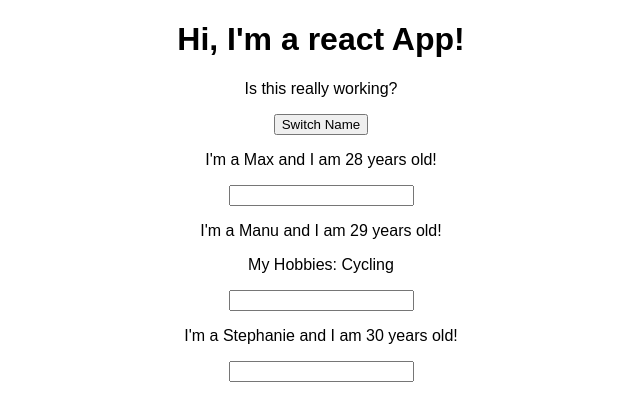
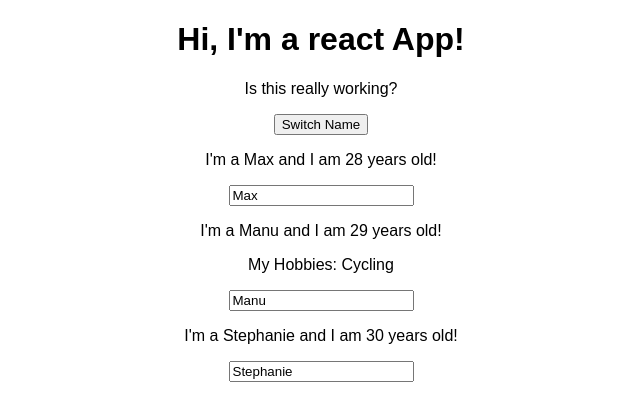
Before and after one commit to yadnyesh/max_react_redux, a React (Create React App) app in the folder react-complete-guide/: page / in a window 1280 px wide. Shown: the top 420 px of the page, without its empty margins (319-959 px from the left). Built offline with nearby package versions, Linux system fonts and the light colour scheme.

Commit message:
Working two way Binding

```diff
--- a/react-complete-guide/src/Person/Person.js
+++ b/react-complete-guide/src/Person/Person.js
@@ -5,7 +5,7 @@
     <div>
       <p onClick={props.click}> I'm a {props.name} and I am {props.age} years old!</p>
       <p>{props.children}</p>
-      <input type="text" onChange={props.changed} />
+      <input type="text" onChange={props.changed} value={props.name}/>
     </div>
 )};
 
```
